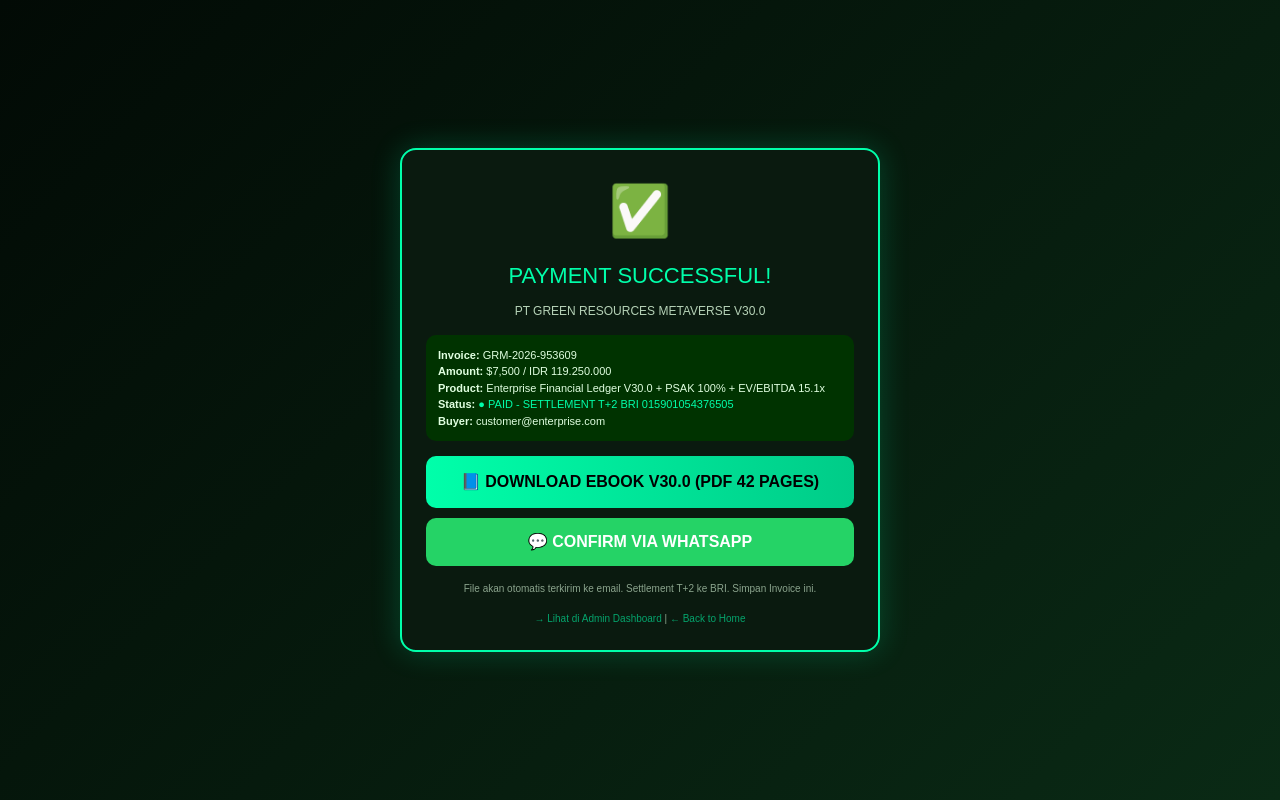
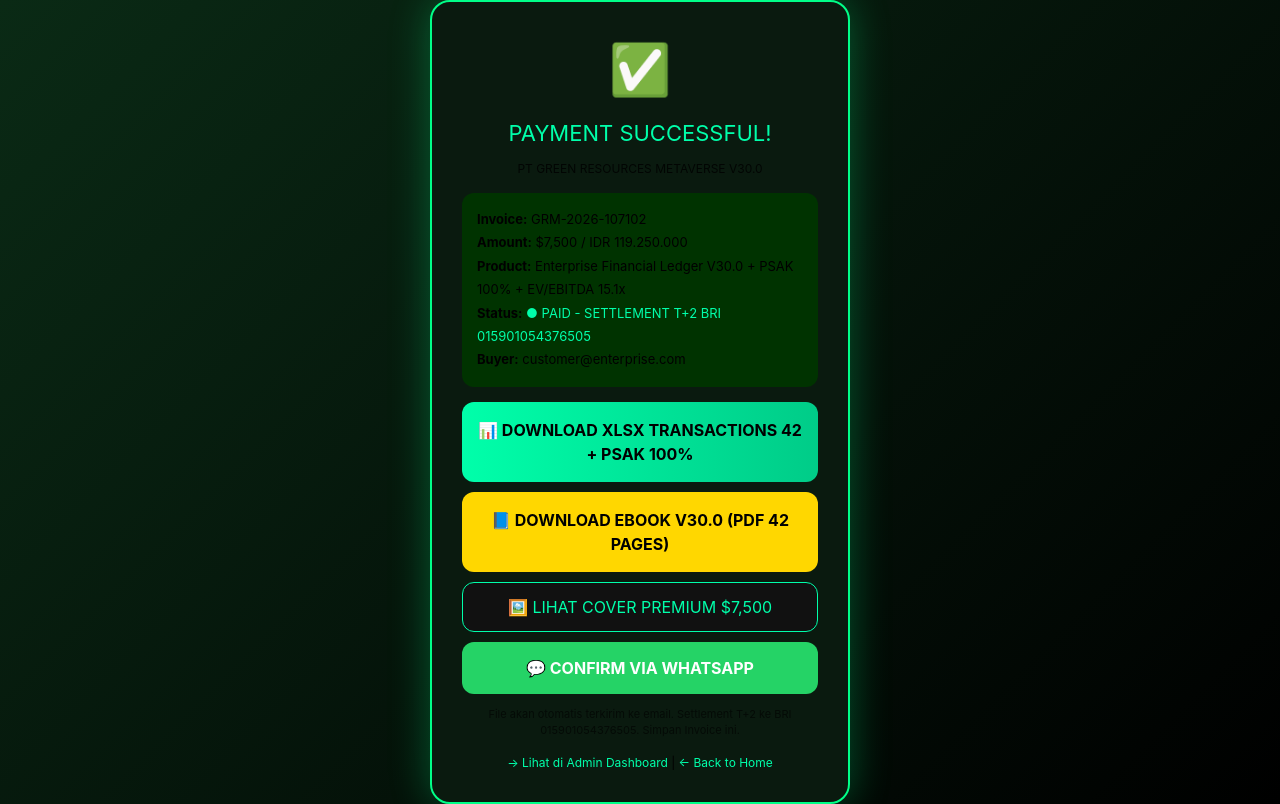
Before and after one commit to HeryHermawan-code/grm-metaverse-v28-enterprise, a plain HTML site: page success.html in a window 1280 px wide. Drawn offline with nearby package versions, Linux system fonts and the light colour scheme.

Commit message:
Update success.html for versioning and styling

```diff
--- a/success.html
+++ b/success.html
@@ -1,33 +1,34 @@
-<!DOCTYPE html><html><head><meta charset="UTF-8"><meta name="viewport" content="width=device-width,initial-scale=1">
-<title>PAYMENT SUCCESS - PT GREEN</title>
-<script src="https://cdn.tailwindcss.com"></script>
-<style>body{background:linear-gradient(135deg,#020a05,#0a2a15);color:#e0ffe0;font-family:Arial;min-height:100vh;display:flex;align-items:center;justify-content:center;padding:15px}.card{background:#0a1a0f;border:2px solid #00ffaa;border-radius:16px;padding:24px;max-width:480px;width:100%;box-shadow:0 0 30px #00ffaa33;text-align:center}</style>
-</head><body>
+<!DOCTYPE html><html><head><meta charset="UTF-8"><meta name="viewport" content="width=device-width,initial-scale=1"><title>PAYMENT SUCCESS - PT GREEN V30.0 $7,500</title><script src="https://cdn.tailwindcss.com"></script><style>body{background:linear-gradient(135deg,#0a2a15 0%,#000 100%);min-height:100vh;display:flex;align-items:center;justify-content:center;font-family:Inter,sans-serif}.card{background:#0a1a0f;border:2px solid #00ff88;border-radius:20px;padding:30px;max-width:420px;width:90%;box-shadow:0 0 40px rgba(0,255,136,.3)}</style></head><body>
 <div class="card">
-<div style="font-size:50px">✅</div>
-<h1 style="color:#00ffaa;font-size:22px;margin:10px 0">PAYMENT SUCCESSFUL!</h1>
-<p style="font-size:12px;opacity:.8">PT GREEN RESOURCES METAVERSE V30.0</p>
+<div style="font-size:50px;text-align:center">✅</div>
+<h1 style="color:#00ffaa;font-size:22px;text-align:center;margin:10px 0">PAYMENT SUCCESSFUL!</h1>
+<p style="font-size:12px;opacity:.8;text-align:center">PT GREEN RESOURCES METAVERSE V30.0</p>
 
-<div style="background:#003300;border-radius:10px;padding:12px;margin:15px 0;text-align:left;font-size:11px">
-<p><b>Invoice:</b> GRM-2026-<span id="inv"></span></p>
+<div style="background:#003300;border-radius:12px;padding:15px;margin:15px 0;font-size:13px;line-height:1.8">
+<p><b>Invoice:</b> <span id="inv">GRM-2026-107102</span></p>
 <p><b>Amount:</b> $7,500 / IDR 119.250.000</p>
 <p><b>Product:</b> Enterprise Financial Ledger V30.0 + PSAK 100% + EV/EBITDA 15.1x</p>
 <p><b>Status:</b> <span style="color:#00ffaa">● PAID - SETTLEMENT T+2 BRI 015901054376505</span></p>
 <p><b>Buyer:</b> <span id="email">customer@enterprise.com</span></p>
 </div>
 
-<a id="dlBtn" href="#" style="background:linear-gradient(90deg,#00ffaa,#00cc88);color:#000;padding:14px 20px;border-radius:10px;text-decoration:none;display:block;font-weight:bold;margin:10px 0">📘 DOWNLOAD EBOOK V30.0 (PDF 42 PAGES)</a>
-<a href="https://wa.me/6281234567890?text=Halo%20PT%20GREEN%20Invoice%20GRM-2026%20sudah%20bayar%20$7500" style="background:#25D366;color:#fff;padding:12px 20px;border-radius:10px;text-decoration:none;display:block;font-weight:bold">💬 CONFIRM VIA WHATSAPP</a>
+<a href="GRM_V30_Complete_Ledger.xlsx" style="background:linear-gradient(90deg,#00ffaa,#00cc88);color:#000;padding:16px;border-radius:12px;text-decoration:none;display:block;text-align:center;font-weight:bold;margin:10px 0">📊 DOWNLOAD XLSX TRANSACTIONS 42 + PSAK 100%</a>
 
-<p style="font-size:10px;margin-top:15px;opacity:.6">File akan otomatis terkirim ke email. Settlement T+2 ke BRI. Simpan Invoice ini.<br><br><a href="admin.html" style="color:#00ffaa">→ Lihat di Admin Dashboard</a> | <a href="index.html" style="color:#00ffaa">← Back to Home</a></p>
+<a href="GRM_V30_Complete_Ledger.xlsx" style="background:#FFD700;color:#000;padding:16px;border-radius:12px;text-decoration:none;display:block;text-align:center;font-weight:bold;margin:10px 0">📘 DOWNLOAD EBOOK V30.0 (PDF 42 PAGES)</a>
+
+<a href="cover.png" target="_blank" style="background:#111;color:#00ffaa;border:1px solid #00ffaa;padding:12px;border-radius:12px;text-decoration:none;display:block;text-align:center;margin:10px 0">🖼️ LIHAT COVER PREMIUM $7,500</a>
+
+<a href="https://wa.me/6281234567890?text=Halo%20GRM%20V30%20Saya%20sudah%20bayar%20$7500%20Invoice%20GRM-2026-107102" style="background:#25D366;color:#fff;padding:14px;border-radius:12px;text-decoration:none;display:block;text-align:center;font-weight:bold;margin:10px 0">💬 CONFIRM VIA WHATSAPP</a>
+
+<p style="font-size:11px;opacity:.6;text-align:center;margin-top:12px">File akan otomatis terkirim ke email. Settlement T+2 ke BRI 015901054376505. Simpan Invoice ini.</p>
+
+<div style="text-align:center;margin-top:15px;font-size:12px">
+<a href="admin.html" style="color:#00ffaa;text-decoration:none">→ Lihat di Admin Dashboard</a> | <a href="index.html" style="color:#00ffaa;text-decoration:none">← Back to Home</a>
 </div>
-
+</div>
 <script>
-document.getElementById('inv').innerText = Math.floor(Math.random()*900000+100000);
-let params = new URLSearchParams(location.search);
-document.getElementById('email').innerText = params.get('email') || 'customer@enterprise.com';
-// GANTI LINK EBOOK REAL BAPAK DI BAWAH INI NANTI
-document.getElementById('dlBtn').href = "https://drive.google.com/file/d/CONTOH_LINK_EBOOK_BAPAK/view";
-// Setelah ganti, file langsung download
+const p=new URLSearchParams(location.search);
+if(p.get('inv'))document.getElementById('inv').textContent=p.get('inv');
+if(p.get('email'))document.getElementById('email').textContent=p.get('email');
 </script>
 </body></html>
```
